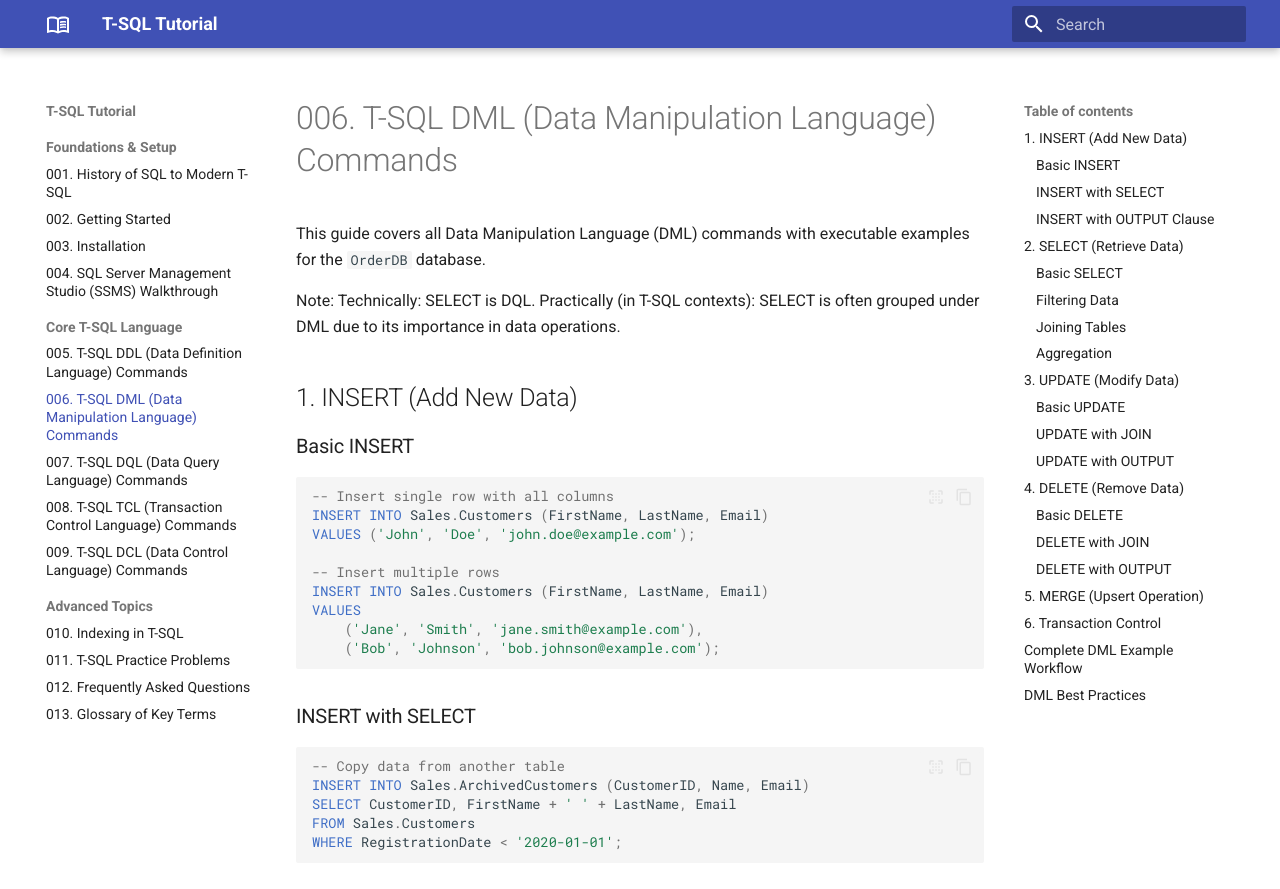
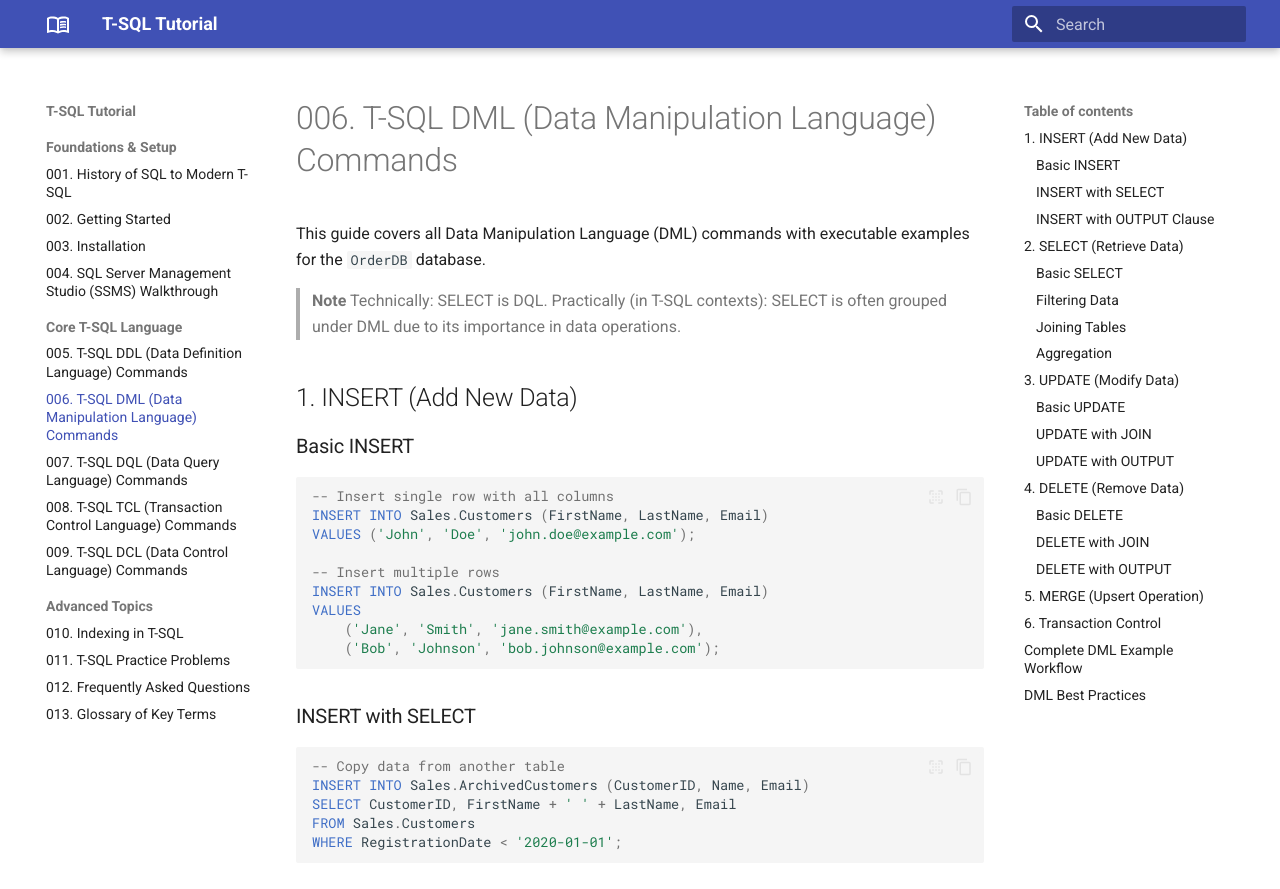
Before and after one commit to andikatjacobdennis/T-SQL, an MkDocs documentation site: the page built from docs/006_T_SQL_DML_Data_Manipulation_Language_Commands.md, in a window 1280 px wide and 900 px high. Shown: the top 889 px of the window. Built offline with MkDocs 1.6.1 and Material for MkDocs 9.7.7, drawn with Linux system fonts in a browser that asks for light colours; part of the change alters nothing that is shown.

```diff
--- a/docs/006_T_SQL_DML_Data_Manipulation_Language_Commands.md
+++ b/docs/006_T_SQL_DML_Data_Manipulation_Language_Commands.md
@@ -2,7 +2,8 @@
 
 This guide covers all Data Manipulation Language (DML) commands with executable examples for the `OrderDB` database.
 
-Note: Technically: SELECT is DQL. Practically (in T-SQL contexts): SELECT is often grouped under DML due to its importance in data operations.
+> **Note**
+> Technically: SELECT is DQL. Practically (in T-SQL contexts): SELECT is often grouped under DML due to its importance in data operations.
 
 ## 1. INSERT (Add New Data)
 
```
